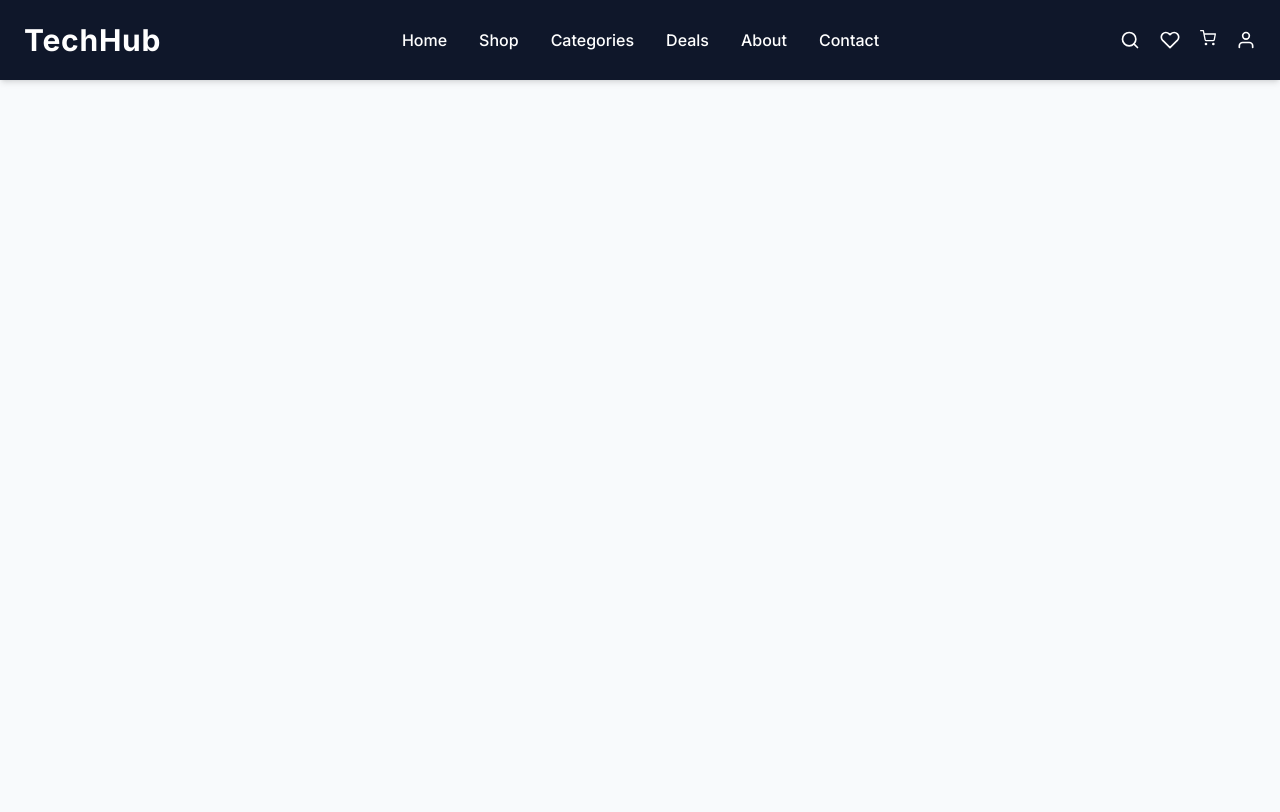
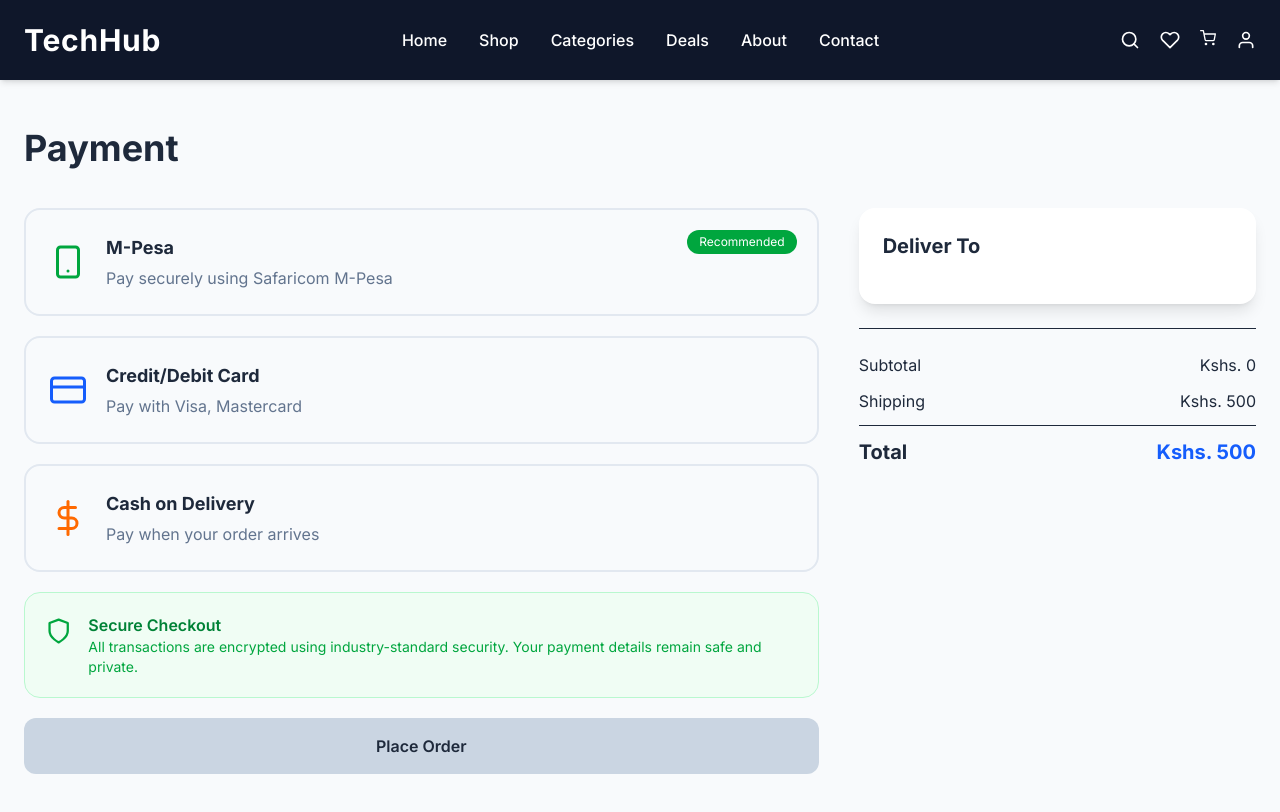
Before and after one commit to HenryOchieng/techhub, a React (Vite) app: page /payment in a window 1280 px wide. Shown: the top 812 px of the page. Built offline with nearby package versions, Linux system fonts and the light colour scheme.

Commit message:
some changes to the payment section

```diff
--- a/src/App.jsx
+++ b/src/App.jsx
@@ -12,6 +12,7 @@ import CartDrawer from "./components/cart/CartDrawer"
 import useUIStore from "./store/uiStore";
 import ProductDetails from "./pages/ProductDetails"
 import Checkout from "./pages/Checkout"
+import Payment from "./pages/Payment"
 
 function App() {
   const cartOpen = useUIStore(state => state.cartOpen)
@@ -28,6 +29,7 @@ function App() {
         <Route path="/contact" element={<Contact />} />
         <Route path="product/:id" element={<ProductDetails />} />
         <Route path="/checkout" element={<Checkout />} />
+        <Route path="/payment" element={<Payment />} />
       </Routes>
       {cartOpen && <CartDrawer />}
     </>
--- /dev/null
+++ b/src/components/checkout/PaymentCard.jsx
@@ -0,0 +1,51 @@
+import { motion } from "framer-motion"
+import { FiCheckCircle } from "react-icons/fi"
+
+function PaymentCard({
+    title,
+    description,
+    icon,
+    value,
+    selected,
+    onSelect,
+    recommended = false
+}) {
+    return (
+        <motion.div
+            whileHover={{ scale: 1.02 }}
+            whileTap={{ scale: 0.98 }}
+            onClick={() => onSelect(value)}
+            className={`relative cursor-pointer rounded-2xl border-2 p-6 transition-all duration-300 ${
+                selected ? "border-blue-600 bg-blue-50" : "border-slate-200 hover:border-blue-400"
+            }`}
+        >
+            {recommended && (
+                <span className="absolute right-5 top-5 bg-green-600 text-white text-xs px-3 py-1 rounded-full">
+                    Recommended
+                </span>
+            )}
+
+            <div className="flex items-center gap-5">
+                <div className="text-4xl">
+                    {icon}
+                </div>
+                <div className="flex-1">
+                    <h3 className="font-bold text-lg">
+                        {title}
+                    </h3>
+                    <p className="text-slate-500 mt-1">
+                        {description}
+                    </p>
+                </div>
+                {selected && (
+                    <FiCheckCircle
+                        size={28}
+                        className="text-blue-600"
+                    />
+                )}
+            </div>
+        </motion.div>
+    )
+}
+
+export default PaymentCard
--- /dev/null
+++ b/src/pages/Payment.jsx
@@ -0,0 +1,136 @@
+import useCheckoutStore from "../store/checkoutStore"
+import useCartStore from "../store/cartStore"
+import PaymentCard from "../components/checkout/PaymentCard"
+import {
+    FiSmartphone,
+    FiCreditCard,
+    FiDollarSign,
+    FiShield
+} from "react-icons/fi"
+
+function Payment() {
+    const shippingDetails = useCheckoutStore(
+        state => state.shippingDetails
+    )
+
+    const cart = useCartStore(
+        state => state.cart
+    )
+
+    const paymentMethod = useCheckoutStore(
+        state => state.paymentMethod
+    )
+
+    const setPaymentMethod = useCheckoutStore(
+        state => state.setPaymentMethod
+    )
+
+    const subtotal = cart.reduce(
+        (sum, item) => sum + item.price * item.quantity,
+        0
+    )
+
+    const shipping = subtotal >= 5000 ? 0 : 500
+
+    const total = subtotal + shipping
+
+    return (
+        <div className="max-w-7xl mx-auto px-6 py-12">
+            <h1 className="text-4xl font-bold mb-10">
+                Payment
+            </h1>
+            <div className="grid lg:grid-cols-[2fr_1fr] gap-10">
+
+                {/* Payment Options */}
+                <div className="space-y-5">
+                    <PaymentCard
+                        title="M-Pesa"
+                        description="Pay securely using Safaricom M-Pesa"
+                        value="M-Pesa"
+                        icon={<FiSmartphone className="text-green-600" />}
+                        selected={paymentMethod === "M-Pesa"}
+                        onSelect={setPaymentMethod}
+                        recommended
+                    />
+                    <PaymentCard
+                        title="Credit/Debit Card"
+                        description="Pay with Visa, Mastercard"
+                        value="Credit/Debit Card"
+                        icon={<FiCreditCard className="text-blue-600" />}
+                        selected={paymentMethod === "Credit/Debit Card"}
+                        onSelect={setPaymentMethod}
+                    />
+                    <PaymentCard
+                        title="Cash on Delivery"
+                        description="Pay when your order arrives"
+                        value="Cash On Delivery"
+                        icon={<FiDollarSign className="text-orange-500" />}
+                        selected={paymentMethod === "Cash On Delivery"}
+                        onSelect={setPaymentMethod}
+                    />
+                    <div className="bg-green-50 border border-green-200 rounded-2xl p-5">
+                        <div className="flex gap-4">
+                            <FiShield className="text-green-600 mt-1" size={28}/>
+                            <div>
+                                <h3 className="font-semibold text-green-700">
+                                    Secure Checkout
+                                </h3>
+                                <p className="text-sm text-green-600">
+                                    All transactions are encrypted using industry-standard
+                                    security. Your payment details remain safe and private.
+                                </p>
+                            </div>
+                        </div>
+                    </div>
+                    <button
+                        disabled={!paymentMethod}
+                        className={`w-full py-4 rounded-xl font-semibold transition ${
+                            paymentMethod
+                                ? "bg-blue-600 hover:bg-blue-700 text-white"
+                                : "bg-slate-300 cursor-not-allowed"
+                        }`}
+                    >
+                        Place Order
+                    </button>
+                </div>
+
+                {/* Order Summary */}
+                <div className="space-y-6">
+                    <div className="bg-white rounded-2xl shadow-lg p-6 sticky top-24">
+                        <h2 className="text-xl font-bold mb-5">
+                            Deliver To
+                        </h2>
+                        <p className="font-semibold">
+                            {shippingDetails.firstName} {shippingDetails.lastName}
+                        </p>
+                        <p>{shippingDetails.phone}</p>
+                        <p>{shippingDetails.email}</p>
+                        <p className="mt-4">{shippingDetails.address}</p>
+                        <p>{shippingDetails.town}</p>
+                        <p>{shippingDetails.county}</p>
+                    </div>
+                    <hr className="my-6"/>
+                    <div className="space-y-3">
+                        <div className="flex justify-between">
+                            <span>Subtotal</span>
+                            <span>Kshs. {subtotal.toLocaleString()}</span>
+                        </div>
+                        <div className="flex justify-between">
+                            <span>Shipping</span>
+                            <span>{shipping === 0 ? "FREE" : `Kshs. ${shipping}`}</span>
+                        </div>
+                        <hr />
+                        <div className="flex justify-between text-xl font-bold">
+                            <span>Total</span>
+                            <span className="text-blue-600">
+                                Kshs. {total.toLocaleString()}
+                            </span>
+                        </div>
+                    </div>
+                </div>
+            </div>
+        </div>
+    )
+}
+
+export default Payment
```
